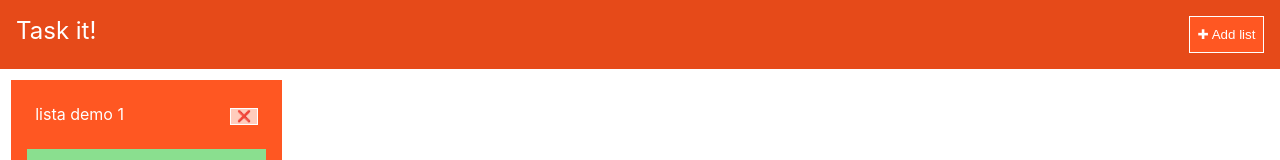
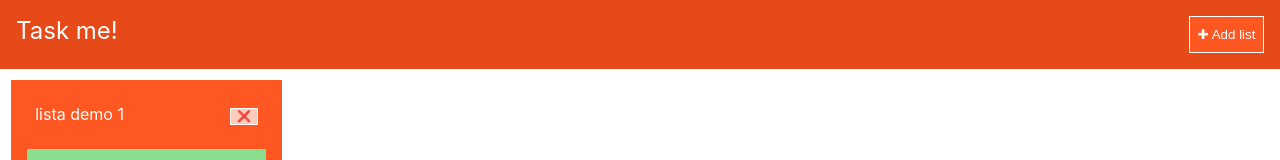
Before and after one commit to diegosuarez-dev/reto3-trellolike, a React (Create React App) app: page / in a window 1280 px wide. Shown: the top 160 px of the page. Built offline with nearby package versions, Linux system fonts and the light colour scheme.

Commit message:
Actualización del nombre

```diff
--- a/src/components/Header/Header.jsx
+++ b/src/components/Header/Header.jsx
@@ -33,7 +33,7 @@ const Header = props => {
 
     return (
         <div className='header'>
-            <div className='title'>Task it!</div>
+            <div className='title'>Task me!</div>
             <div className='listActions'>
                 <button onClick={() => props.displayHeaderInput()}>
                     {props.headerInputDisplay ? 'Cancel' : '✚ Add list'}
```
